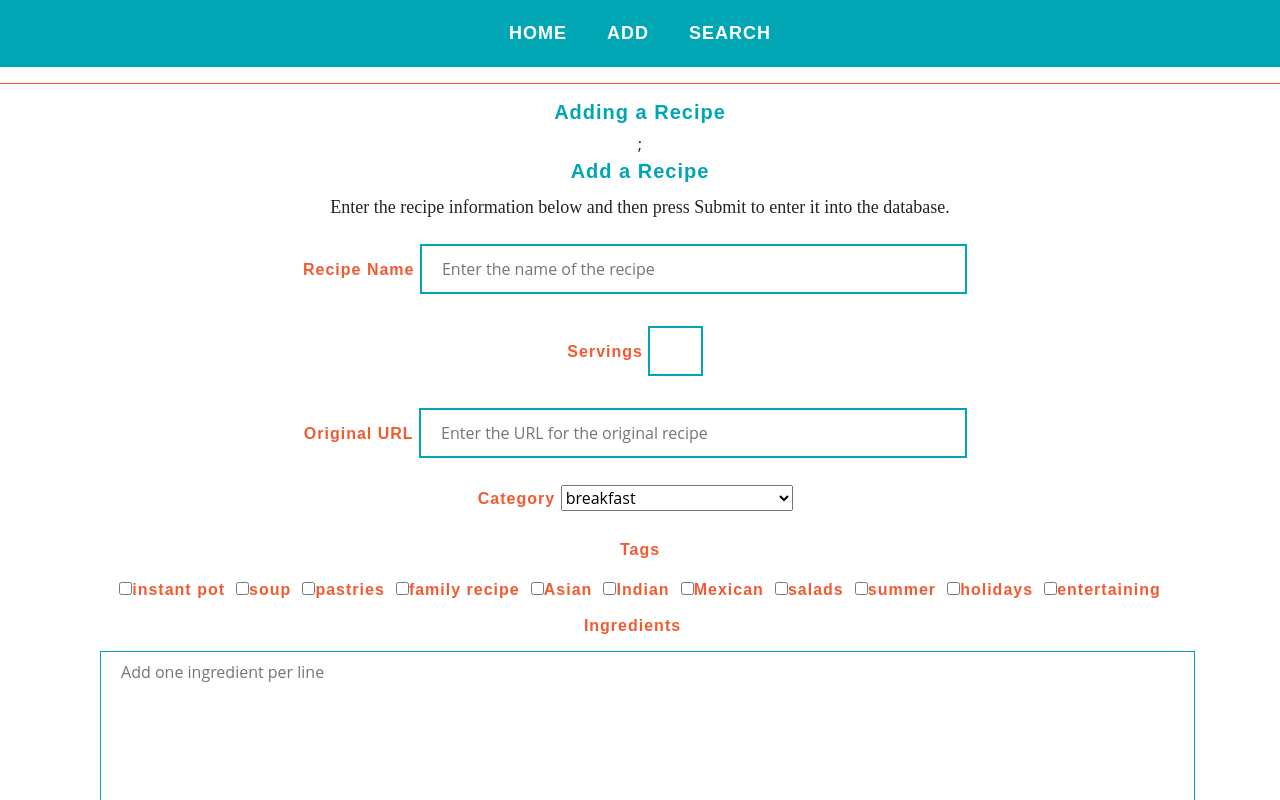
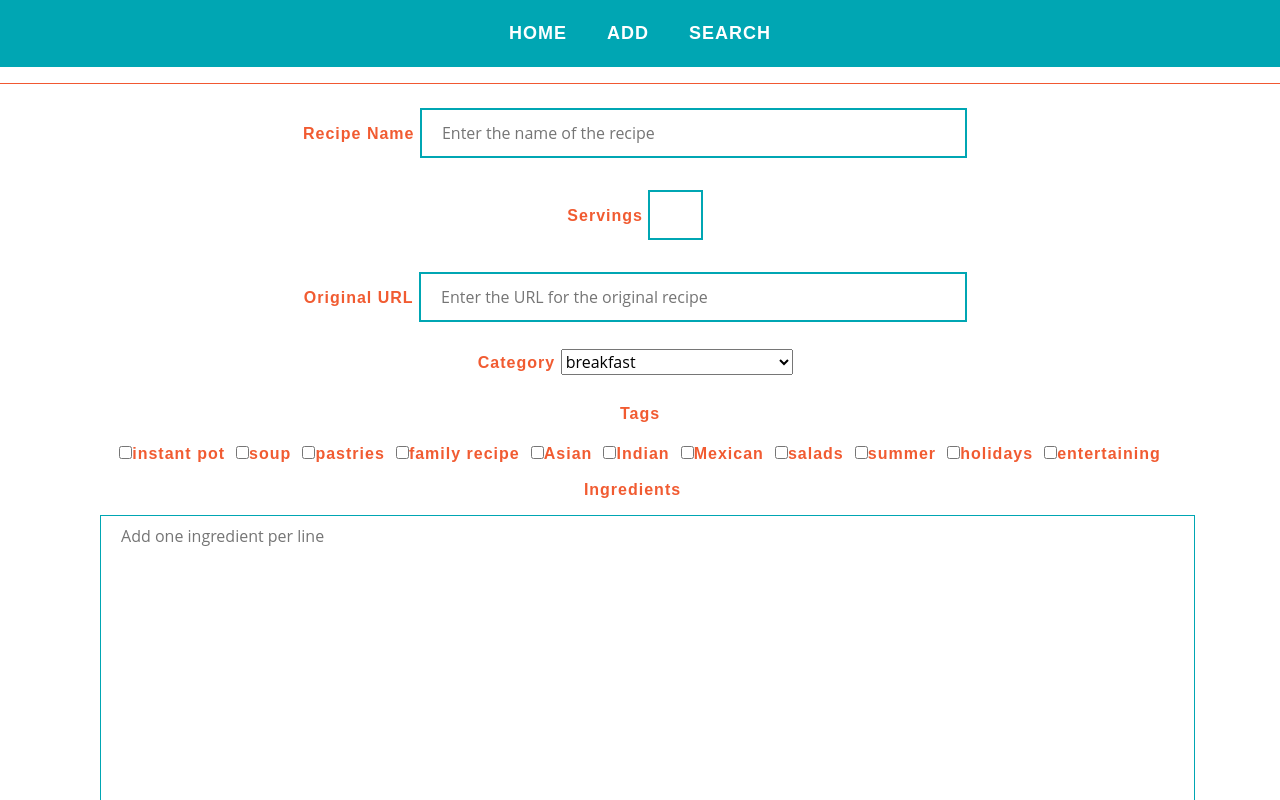
Before and after one commit to pamkadams/recip2K, a React (Create React App) app in the folder front_end/: page /add in a window 1280 px wide. Shown: the top 800 px of the page. Built offline with nearby package versions, Linux system fonts and the light colour scheme.

Commit message:
formatting

```diff
--- a/front_end/src/App.js
+++ b/front_end/src/App.js
@@ -57,15 +57,6 @@ class App extends React.Component {
       <main>
         <div>
           <h1>What do you want to cook today? </h1>
-
-          <button onClick={this.changeForm}>Add a recipe</button>
-          <img
-            id="recipe_chevron"
-            src="images/recipe_chevron_orange.png"
-            title="recipe icon"
-            height="15%"
-            width="15%"
-          />
         </div>
 
         <Recipes
--- a/front_end/src/components/FormContainer.jsx
+++ b/front_end/src/components/FormContainer.jsx
@@ -164,16 +164,8 @@ class FormContainer extends Component {
   render() {
     return (
       <div>
-        <h2>Adding a Recipe</h2>;
         <form className="container" onSubmit={this.handleFormSubmit}>
           <fieldset>
-            <legend id="#add">Add a Recipe</legend>
-            <div className="input_block">
-              <p>
-                Enter the recipe information below and then press Submit to
-                enter it into the database.
-              </p>
-            </div>
             <Input
               input
               type={"text"}
--- a/front_end/src/components/Recipe.js
+++ b/front_end/src/components/Recipe.js
@@ -14,6 +14,7 @@ class Recipe extends Component {
       formVisible: !prevState.formVisible
     }));
   }
+
   render() {
     const { recipe, handleDelete, handleUpdate } = this.props;
 
@@ -27,6 +28,13 @@ class Recipe extends Component {
           />
         ) : (
           <div>
+            <img
+              id="recipe_chevron"
+              src="../images/recipe_chevron_orange.png"
+              title="recipe icon"
+              height="15%"
+              width="15%"
+            />
             <h3>{recipe.recipeName}</h3>
             <h4>ingredients</h4>
             <p>{recipe.ingredients}</p>
--- a/front_end/src/components/Search.js
+++ b/front_end/src/components/Search.js
@@ -113,14 +113,11 @@ class Search extends Component {
   render() {
     return (
       <div>
-        <h2>Search for Recipes</h2>;
+        <h2>Search for Recipes</h2>
         <form className="container" onSubmit={this.handleFormSubmit}>
           <fieldset>
             <div className="input_block">
-              <p>
-                Enter the recipe information below and then press Search to
-                locate the recipe in the database.
-              </p>
+              <p>Search by keyword or category/tags.</p>
             </div>
             <Input
               input
```
